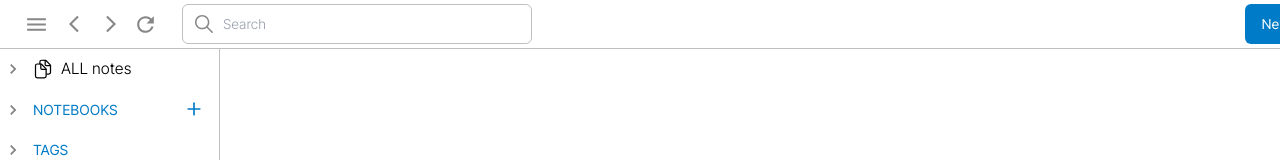
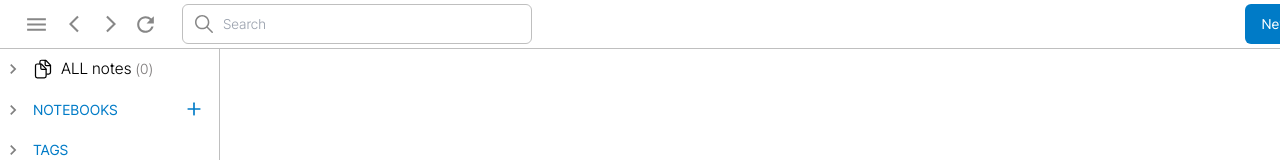
Before and after one commit to W0N-H0/upnote-clone, a Next.js app: page / in a window 1280 px wide. Shown: the top 160 px of the page. Built offline with nearby package versions, Linux system fonts and the light colour scheme.

Commit message:
[Feat] Navbar-ALL notes에 notes 총 개수 표시

```diff
--- a/components/navbar/Allnotes.tsx
+++ b/components/navbar/Allnotes.tsx
@@ -4,9 +4,12 @@ import { MdKeyboardArrowDown, MdKeyboardArrowRight } from "react-icons/md";
 import { IoDocumentsOutline } from "react-icons/io5";
 import Button from "../common/Button";
 import { useRouter, usePathname } from "next/navigation";
+import useNoteStore from "@/store/useNoteStore";
 
 const Allnotes: React.FC = () => {
   const [isSelected, setIsSelected] = useState<boolean>(false);
+  const [noteCount, setNoteCount] = useState(0);
+  const { notes } = useNoteStore();
   const router = useRouter();
   const pathname = usePathname();
 
@@ -17,7 +20,9 @@ const Allnotes: React.FC = () => {
     } else {
       setIsSelected(false);
     }
-  }, [pathname]);
+    // notes.length를 계산
+    setNoteCount(notes.length);
+  }, [pathname, notes]);
 
   return (
     <div
@@ -41,6 +46,9 @@ const Allnotes: React.FC = () => {
         <div className="flex justify-center items-center">
           <IoDocumentsOutline className="mr-2" size="20" />
           ALL notes
+          <span className="px-1 text-[0.9em] text-primary/60">
+            ({noteCount})
+          </span>
         </div>
       </div>
     </div>
```
